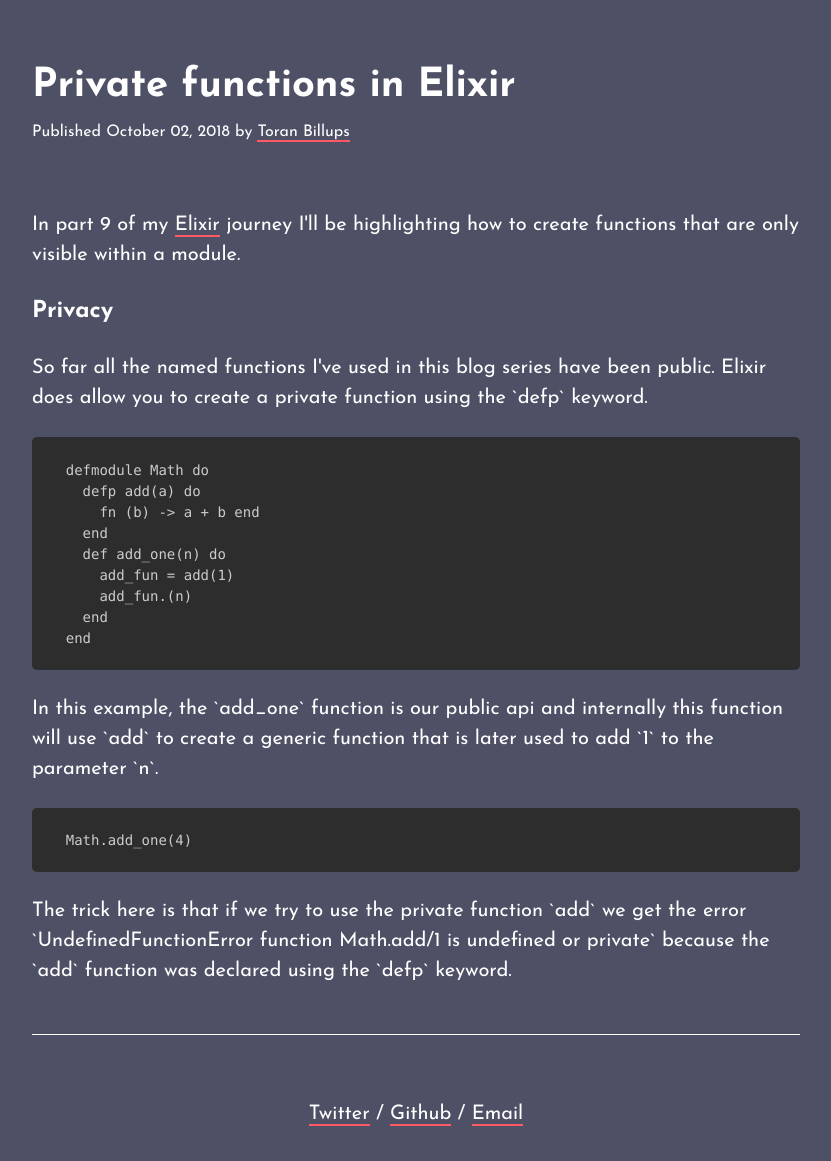
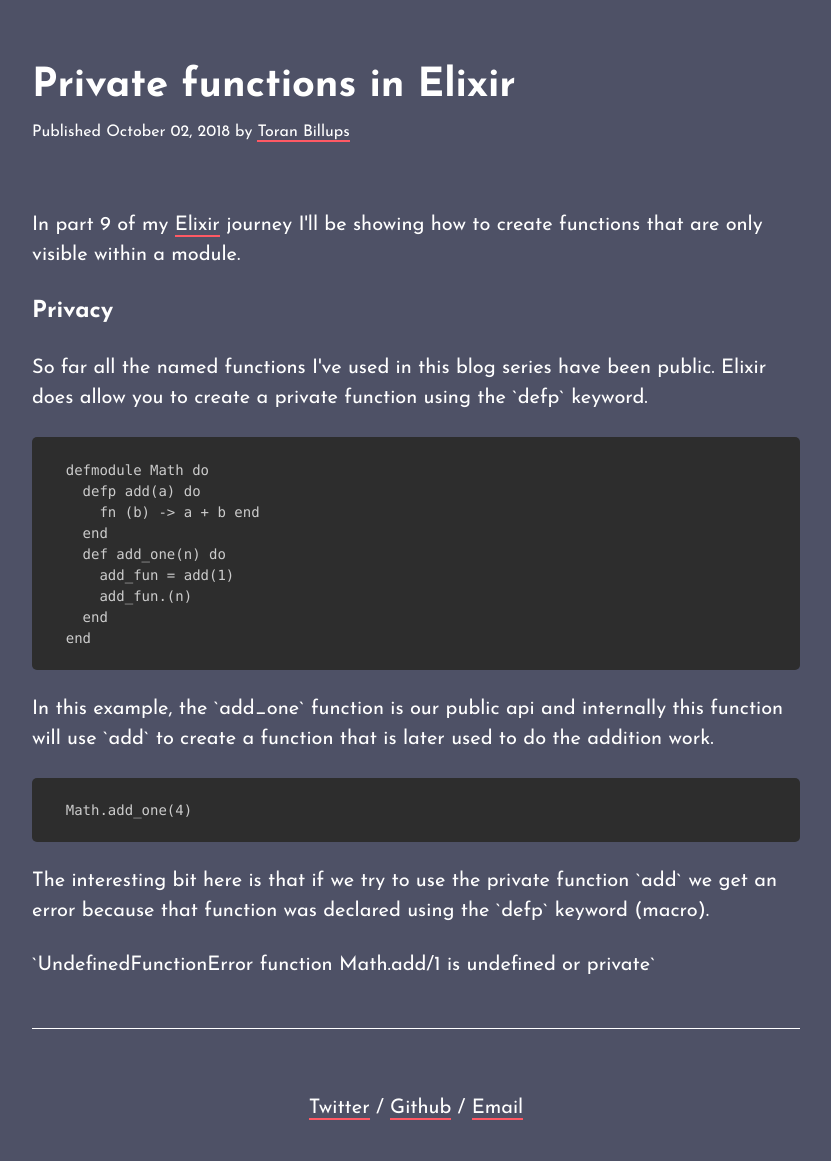
Before and after one commit to toranb/toranb.github.io, a Jekyll site: the page built from _posts/2018-10-02-private-functions-in-elixir.html, in a window 1280 px wide. Shown: the whole page, without its empty margins (224-1055 px from the left). Built offline with Jekyll 4.4.1, drawn with Linux system fonts in a browser that asks for light colours; Markdown is read by kramdown in place of the engine named in the settings.

Commit message:
reword the private functions post a little

```diff
--- a/_posts/2018-10-02-private-functions-in-elixir.html
+++ b/_posts/2018-10-02-private-functions-in-elixir.html
@@ -4,7 +4,7 @@
 date:   2018-10-02 18:00:00
 categories: blog archive
 ---
-<p>In part 9 of my <a href="https://elixir-lang.org/">Elixir</a> journey I'll be highlighting how to create functions that are only visible within a module.</p>
+<p>In part 9 of my <a href="https://elixir-lang.org/">Elixir</a> journey I'll be showing how to create functions that are only visible within a module.</p>
 
 <h3>Privacy</h3>
 
@@ -24,7 +24,7 @@
   </pre>
 </div>
 
-<p>In this example, the `add_one` function is our public api and internally this function will use `add` to create a generic function that is later used to add `1` to the parameter `n`.</p>
+<p>In this example, the `add_one` function is our public api and internally this function will use `add` to create a function that is later used to do the addition work.</p>
 
 <div class="highlight" data-language="elixir">
   <pre class="language-elixir">
@@ -32,4 +32,6 @@
   </pre>
 </div>
 
-<p>The trick here is that if we try to use the private function `add` we get the error `UndefinedFunctionError function Math.add/1 is undefined or private` because the `add` function was declared using the `defp` keyword.</p>
+<p>The interesting bit here is that if we try to use the private function `add` we get an error because that function was declared using the `defp` keyword (macro).</p>
+
+<p>`UndefinedFunctionError function Math.add/1 is undefined or private`</p>
```
